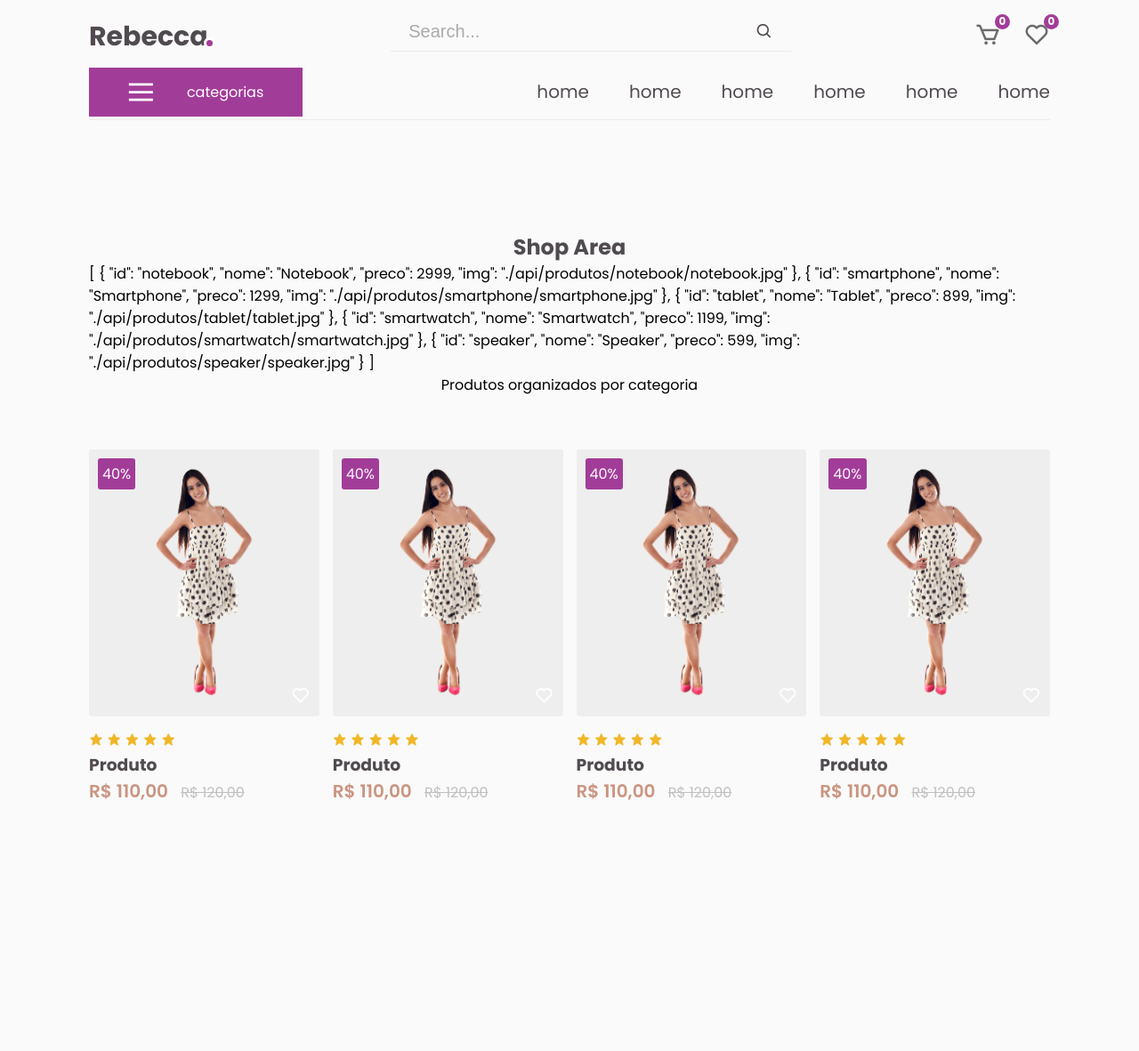
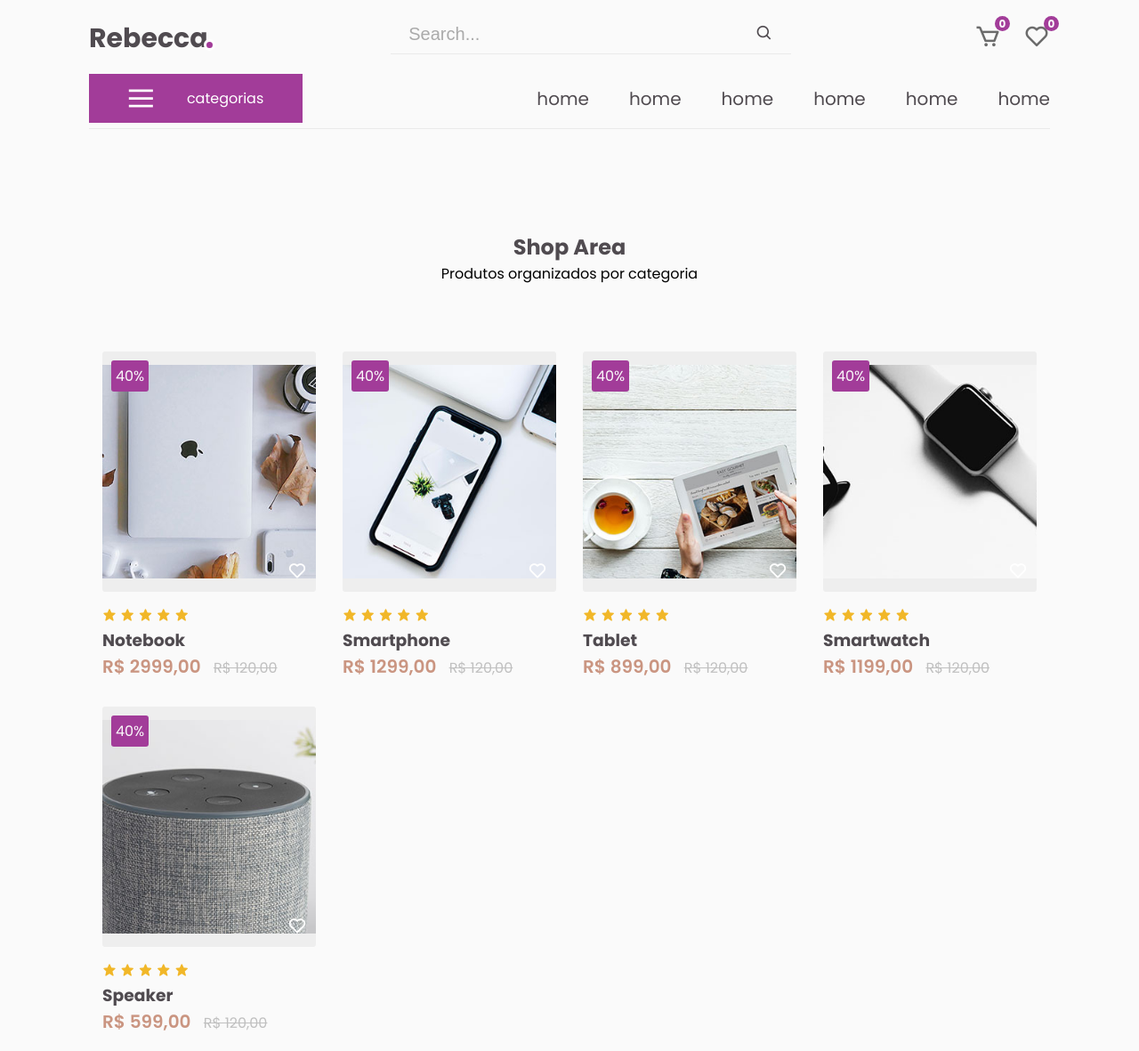
Before and after one commit to johnnyvasconcelos/Vitrine-Virtual, a plain HTML site: page index.html in a window 1280 px wide. Shown: the whole page at 89% size. Before the commit the page ends 914 px from the top, so only its background shows below. Drawn offline with nearby package versions, Linux system fonts and the light colour scheme.

Commit message:
exibição de produtos json e navshadow

```diff
--- a/assets/index.js
+++ b/assets/index.js
@@ -3,7 +3,9 @@ const vm = new Vue({
     data: {
         counter: 0,
         preco: 120 - 10,
-        produtos: {}
+        produtos: {},
+        showMenu: false,
+        scrollNumber: 0
     },
     methods: {
         produtosFetch() {
@@ -12,12 +14,22 @@ const vm = new Vue({
             .then(r => {
                 this.produtos = r
             })
+        },
+        handleScroll() {
+            let nav = document.querySelector('#nav')
+            this.scrollNumber = window.scrollY
+            if (this.scrollNumber > 100) {
+                nav.classList.add('navShadow')
+            } else {
+                nav.classList.remove('navShadow')
+            }
         }
     },
     computed: {
 
     },
     created() {
-        this.produtosFetch()
+        this.produtosFetch(),
+        window.addEventListener('scroll', this.handleScroll)
     }
 })
--- a/assets/style.css
+++ b/assets/style.css
@@ -79,14 +79,22 @@ h4 {
     position: fixed;
     left: 0;
     right: 0;
+    z-index: 3000;
     top: 0;
     background-color: var(--light);
     overflow: hidden;
+    transition: var(--transition);
+}
+
+#nav.navShadow,
+.navShadow {
+    box-shadow: 0px 0px 8px 8px rgba(0,0,0,.1);
 }
 
 #nav .container {
     flex-direction: column;
     flex-wrap: wrap;
+    padding-bottom: 0px!important;
 }
 
 #nav .container .column {
@@ -264,12 +272,14 @@ h4 {
 }
 
 #shop-area .produtos .container {
-    gap: 15px;
+    flex-wrap: wrap;
+    justify-content: flex-start;
 }
 
 #shop-area .produtos .container .produto {
     width: 25%;
     cursor: pointer;
+    padding: 15px;
 }
 
 #shop-area .produtos .container .produto:hover .image::after {
@@ -302,7 +312,7 @@ h4 {
     border-radius: 3px;
     overflow: hidden;
     width: 100%;
-    height: 300px;
+    height: 270px;
     display: flex;
     justify-content: center;
     margin-bottom: 15px;
@@ -334,7 +344,7 @@ h4 {
 }
 
 #shop-area .produtos .container .produto .image img {
-    width: 80%;
+    width: auto!important;
     text-align: center;
     transition: var(--transition);
 }
@@ -400,7 +410,7 @@ h4 {
         flex-wrap: wrap;
     }
     #shop-area .produtos .container .produto {
-        width: 30%;
+        width: 50%;
     }
 }
 
@@ -432,9 +442,6 @@ h4 {
     #shop-area .produtos .container .produto {
         width: 47%;
     }
-    #shop-area .produtos .container .produto .image img {
-        width: auto!important;
-    }
 }
 
 @media (max-width: 590px) {
--- a/index.html
+++ b/index.html
@@ -64,16 +64,16 @@
         <!-- produtos -->
         <section id="shop-area" class="shop-area">
             <div class="container">
-                <h2>Shop Area</h2>{{produtos}}
+                <h2>Shop Area</h2>
                 <p>Produtos organizados por categoria</p>
             </div>
             <div class="produtos">
                 <div class="container">
-                <div class="produto">
+                <div v-for="produto in produtos" class="produto" :key="produto.id">
                     <div class="image">
+                        <img :src="produto.img" :alt="produto.nome">
                         <span class="promo">40%</span>
                         <div class="heart"><i class="bx bx-heart"></i></div>
-                        <img src="./assets/images/produto.png" alt="produto">
                         <div class="compra">
                             <i class="bx bxs-cart"></i>
                         </div>
@@ -85,78 +85,22 @@
                         <i class="bx bxs-star"></i>
                         <i class="bx bxs-star"></i>
                     </div>
-                    <h3 class="nome" aria-label="produto">Produto</h3>
+                    <h3 class="nome" :aria-label="produto.nome">{{produto.nome}}</h3>
                     <div class="price">
-                        <span class="preco">R$ {{preco}},00</span>
+                        <span class="preco">R$ {{produto.preco}},00</span>
                         <span class="real">R$ 120,00</span>
                     </div>
                 </div>
-                <div class="produto">
-                        <div class="image">
-                            <span class="promo">40%</span>
-                            <div class="heart"><i class="bx bx-heart"></i></div>
-                            <img src="./assets/images/produto.png" alt="produto">
-                            <div class="compra">
-                                <i class="bx bxs-cart"></i>
-                            </div>
-                        </div>
-                        <div class="reviews">
-                            <i class="bx bxs-star"></i>
-                            <i class="bx bxs-star"></i>
-                            <i class="bx bxs-star"></i>
-                            <i class="bx bxs-star"></i>
-                            <i class="bx bxs-star"></i>
-                        </div>
-                        <h3 class="nome" aria-label="produto">Produto</h3>
-                        <div class="price">
-                            <span class="preco">R$ {{preco}},00</span>
-                            <span class="real">R$ 120,00</span>
-                        </div>
-                </div>
+                <!--
                 <div class="produto">
                     <div class="image">
-                        <span class="promo">40%</span>
-                        <div class="heart"><i class="bx bx-heart"></i></div>
+
                         <img src="./assets/images/produto.png" alt="produto">
-                        <div class="compra">
-                            <i class="bx bxs-cart"></i>
-                        </div>
+
                     </div>
-                    <div class="reviews">
-                        <i class="bx bxs-star"></i>
-                        <i class="bx bxs-star"></i>
-                        <i class="bx bxs-star"></i>
-                        <i class="bx bxs-star"></i>
-                        <i class="bx bxs-star"></i>
-                    </div>
-                    <h3 class="nome" aria-label="produto">Produto</h3>
-                    <div class="price">
-                        <span class="preco">R$ {{preco}},00</span>
-                        <span class="real">R$ 120,00</span>
-                    </div>
+
                 </div>
-                <div class="produto">
-                    <div class="image">
-                        <span class="promo">40%</span>
-                        <div class="heart"><i class="bx bx-heart"></i></div>
-                        <img src="./assets/images/produto.png" alt="produto">
-                        <div class="compra">
-                            <i class="bx bxs-cart"></i>
-                        </div>
-                    </div>
-                    <div class="reviews">
-                        <i class="bx bxs-star"></i>
-                        <i class="bx bxs-star"></i>
-                        <i class="bx bxs-star"></i>
-                        <i class="bx bxs-star"></i>
-                        <i class="bx bxs-star"></i>
-                    </div>
-                    <h3 class="nome" aria-label="produto">Produto</h3>
-                    <div class="price">
-                        <span class="preco">R$ {{preco}},00</span>
-                        <span class="real">R$ 120,00</span>
-                    </div>
-                </div>
+            -->
         </section>
     </div>
 </body>
```
